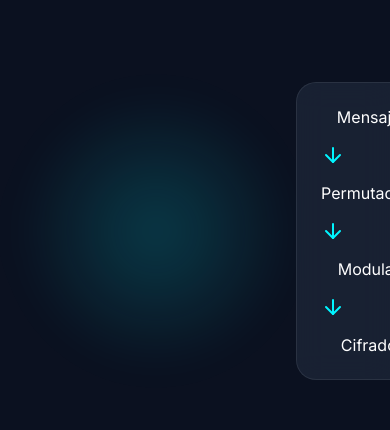
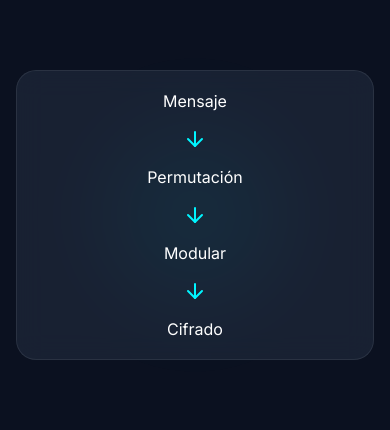
Before and after one commit to Angel-Suescun/SCMC, a React (Vite) app in the folder frontend/SCMC_Frontend/: page / in a window 390 px wide. Shown: the part 817-1247 px from the top of the page. Built offline with nearby package versions, Linux system fonts and the light colour scheme; no server answers.

Commit message:
fix: update styles

```diff
--- a/frontend/SCMC_Frontend/src/modules/home/components/Hero/Hero.css
+++ b/frontend/SCMC_Frontend/src/modules/home/components/Hero/Hero.css
@@ -202,7 +202,7 @@
 
 }
 
-.hero-visual{
+.hero .hero-visual{
 
     position:relative;
 
@@ -212,9 +212,11 @@
 
     align-items:center;
 
+    width:100%;
+
 }
 
-.hero-circle{
+.hero .hero-circle{
 
     width:min(100%, 420px);
 
@@ -240,13 +242,23 @@
 
 }
 
-.hero-card{
+.hero .hero-card{
 
     position:absolute;
+
+    left:50%;
+
+    top:50%;
+
+    transform:translate(-50%, -50%);
+
+    z-index:1;
 
     display:flex;
 
     flex-direction:column;
+
+    align-items:center;
 
     gap:1rem;
 
@@ -254,13 +266,17 @@
 
     width:min(100%, 320px);
 
-    max-width:100%;
+    max-width:calc(100% - 2rem);
+
+    box-sizing:border-box;
+
+    text-align:center;
 
     color:var(--text-primary);
 
 }
 
-.hero-card svg{
+.hero .hero-card svg{
 
     color:var(--color-primary);
 
@@ -306,11 +322,49 @@
 
     }
 
-    .hero-visual{
+    .hero .hero-visual{
 
-        margin-top:4rem;
+        margin-top:2rem;
 
-        width:100%;
+        min-height:320px;
+
+        padding-inline:0;
+
+    }
+
+    .hero .hero-circle{
+
+        position:absolute;
+
+        top:50%;
+
+        left:50%;
+
+        transform:translate(-50%, -50%);
+
+        max-width:320px;
+
+        max-height:320px;
+
+    }
+
+    .hero .hero-card{
+
+        position:relative;
+
+        left:auto;
+
+        top:auto;
+
+        transform:none;
+
+        width:min(100%, 300px);
+
+        max-width:100%;
+
+        margin-inline:auto;
+
+        padding:1.5rem;
 
     }
 
@@ -320,43 +374,29 @@
 
     }
 
-    .hero-circle{
-
-        max-width:320px;
-
-        max-height:320px;
-
-    }
-
 }
 
 @media(max-width:480px){
 
-    .hero-circle{
+    .hero .hero-visual{
 
-        width:min(72vw,280px);
-
-        height:min(72vw,280px);
+        min-height:280px;
 
     }
 
-    .hero-card{
+    .hero .hero-circle{
 
-        position:relative;
+        width:min(72vw, 280px);
 
-        min-width:0;
+        height:min(72vw, 280px);
+
+    }
+
+    .hero .hero-card{
 
         width:100%;
 
-        max-width:100%;
-
-        padding:1.5rem;
-
-    }
-
-    .hero-visual{
-
-        width:100%;
+        padding:1.25rem 1rem;
 
     }
 
```
